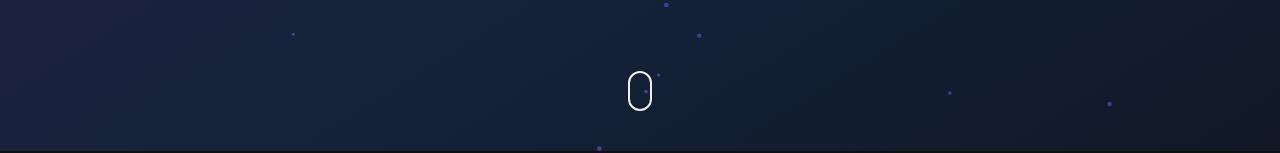
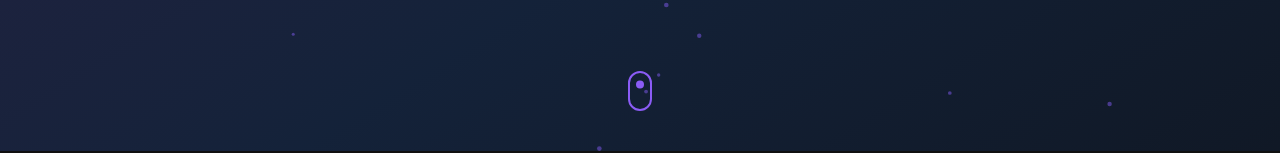
Before and after one commit to AvadhutK01/my-portfolio, a Next.js app: page / in a window 1280 px wide. Shown: the part 649-802 px from the top of the page. Built offline with nearby package versions, Linux system fonts and the light colour scheme.

Commit message:
fix: added scorlling indication

```diff
--- a/src/components/Hero.tsx
+++ b/src/components/Hero.tsx
@@ -164,11 +164,11 @@ export default function Hero() {
                     document.getElementById('about')?.scrollIntoView({ behavior: 'smooth' });
                 }}
             >
-                <div className="h-10 w-6 rounded-full border-2 border-muted-foreground p-1 flex items-start justify-center">
+                <div className="h-10 w-6 rounded-full border-2 border-primary p-1 flex items-start justify-center">
                     <motion.div
                         animate={{ y: [0, 12, 0] }}
-                        transition={{ repeat: Infinity, duration: 1.5, ease: "easeInOut" }}
-                        className="h-2 w-2 rounded-full bg-muted-foreground"
+                        transition={{ repeat: Infinity, duration: 3, ease: "easeInOut" }}
+                        className="h-2 w-2 rounded-full bg-primary"
                     />
                 </div>
             </motion.div>
```
